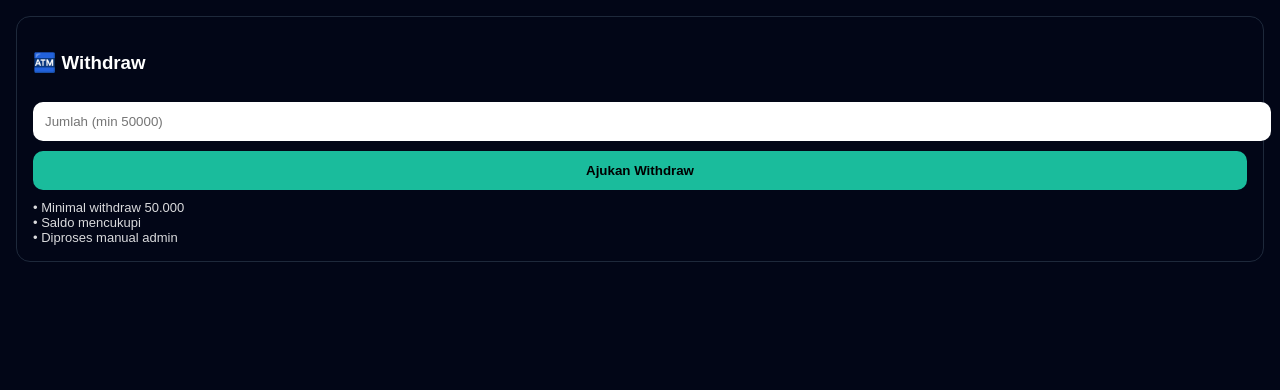
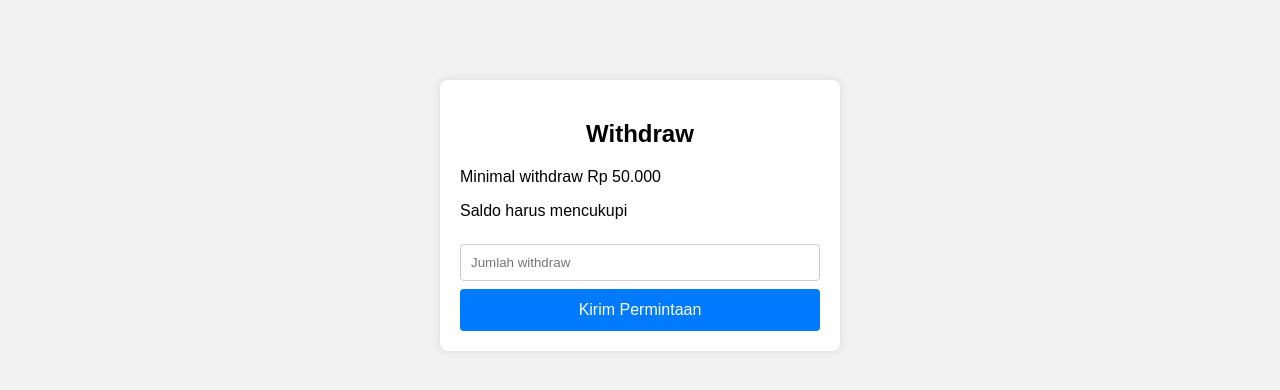
Before and after one commit to kanaya1371-droid/web-game, a website: page withdraw.html in a window 1280 px wide. Drawn offline with Linux system fonts and the light colour scheme; sample sign-in values are in the browser's storage.

Commit message:
Update withdraw.html

```diff
--- a/withdraw.html
+++ b/withdraw.html
@@ -1,39 +1,42 @@
 <!DOCTYPE html>
 <html lang="id">
 <head>
-<meta charset="UTF-8"><meta name="viewport" content="width=device-width,initial-scale=1">
-<title>Withdraw</title>
-<style>
-body{margin:0;font-family:Arial;background:#020617;color:#fff}
-.box{padding:16px}
-.card{border:1px solid #1e293b;border-radius:14px;padding:16px}
-input,button{width:100%;padding:12px;border-radius:10px;border:none;margin-top:10px}
-button{background:#1abc9c;color:#000;font-weight:bold}
-.note{font-size:13px;opacity:.85;margin-top:10px}
-</style>
+  <meta charset="UTF-8">
+  <title>Withdraw</title>
+  <link rel="stylesheet" href="/assets/style.css">
 </head>
 <body>
-<div class="box">
-  <div class="card">
-    <h3>🏧 Withdraw</h3>
-    <input id="amount" type="number" placeholder="Jumlah (min 50000)">
-    <button onclick="submit()">Ajukan Withdraw</button>
-    <div class="note">
-      • Minimal withdraw 50.000<br>
-      • Saldo mencukupi<br>
-      • Diproses manual admin
-    </div>
-  </div>
+
+<div class="card">
+  <h2>Withdraw</h2>
+
+  <p>Minimal withdraw Rp 50.000</p>
+  <p>Saldo harus mencukupi</p>
+
+  <input id="amount" type="number" placeholder="Jumlah withdraw">
+
+  <button onclick="withdraw()">Kirim Permintaan</button>
 </div>
+
 <script>
-const user=JSON.parse(localStorage.getItem("user"));
-if(!user) location.href="login.html";
-function submit(){
-  const a=+amount.value;
-  if(a<50000) return alert("Minimal 50.000");
-  if((user.saldo||0)<a) return alert("Saldo tidak cukup");
-  alert("Permintaan withdraw dikirim ke admin");
+const API = "https://budil138.netlify.app";
+const user = JSON.parse(localStorage.getItem("user"));
+if (!user) location.href = "login.html";
+
+async function withdraw() {
+  const amount = Number(document.getElementById("amount").value);
+  if (amount < 50000) return alert("Minimal withdraw 50.000");
+
+  const res = await fetch(API + "/withdraw", {
+    method: "POST",
+    headers: { "Content-Type": "application/json" },
+    body: JSON.stringify({ username: user.username, amount })
+  });
+
+  const data = await res.json();
+  alert(data.message || "Permintaan diproses");
 }
 </script>
+
 </body>
 </html>
```
